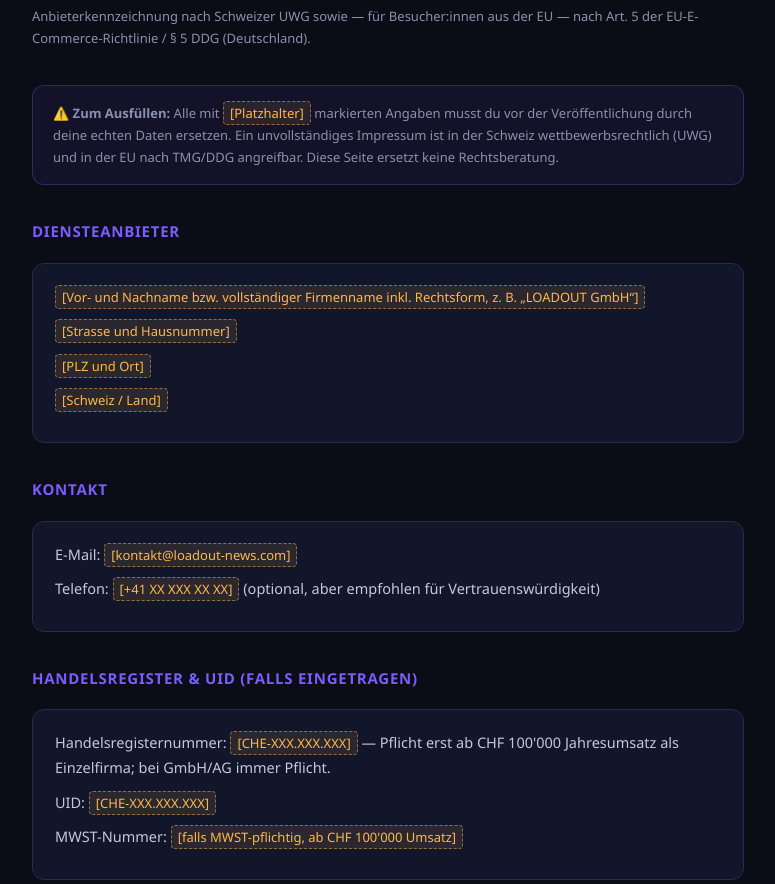
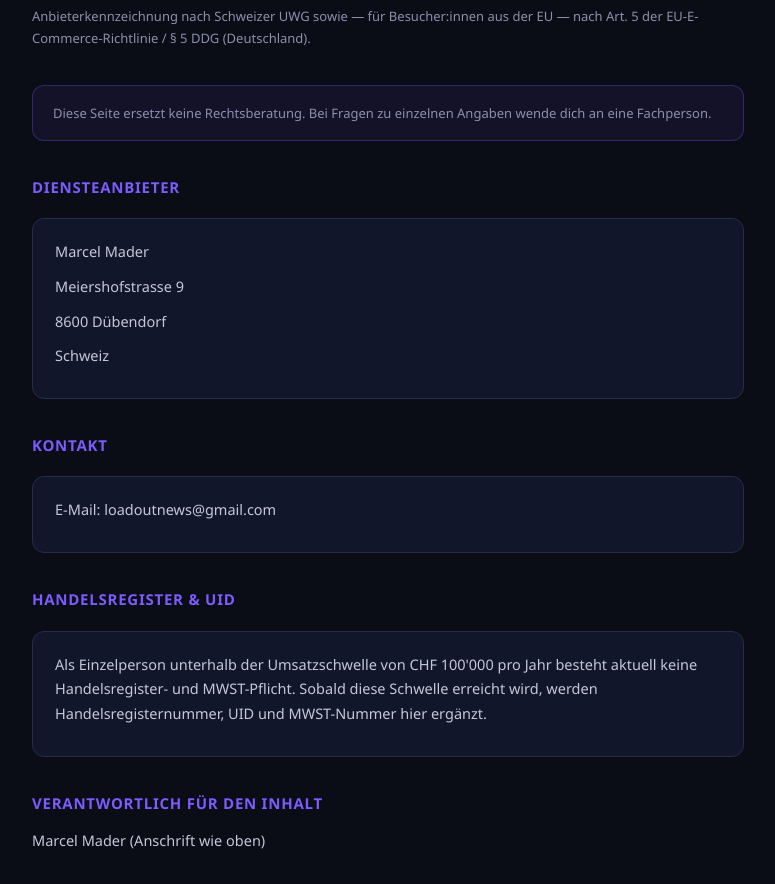
Before and after one commit to Loadoutnews/loadout-website, a plain HTML site: page impressum.html in a window 1280 px wide. Shown: the part 166-1050 px from the top of the page, without its empty margins (252-1027 px from the left). Drawn offline with Linux system fonts and the light colour scheme.

Commit message:
Update impressum.html

```diff
--- a/impressum.html
+++ b/impressum.html
@@ -64,35 +64,30 @@
   <p class="subtitle">Anbieterkennzeichnung nach Schweizer UWG sowie — für Besucher:innen aus der EU — nach Art. 5 der EU-E-Commerce-Richtlinie / § 5 DDG (Deutschland).</p>
 
   <div class="notice">
-    ⚠️ <b>Zum Ausfüllen:</b> Alle mit <span class="fill">[Platzhalter]</span> markierten Angaben musst du
-    vor der Veröffentlichung durch deine echten Daten ersetzen. Ein unvollständiges Impressum ist in
-    der Schweiz wettbewerbsrechtlich (UWG) und in der EU nach TMG/DDG angreifbar. Diese Seite ersetzt
-    keine Rechtsberatung.
+    Diese Seite ersetzt keine Rechtsberatung. Bei Fragen zu einzelnen Angaben wende dich an eine
+    Fachperson.
   </div>
 
   <h2>Diensteanbieter</h2>
   <div class="box">
-    <p><span class="fill">[Vor- und Nachname bzw. vollständiger Firmenname inkl. Rechtsform, z. B. „LOADOUT GmbH“]</span></p>
-    <p><span class="fill">[Strasse und Hausnummer]</span></p>
-    <p><span class="fill">[PLZ und Ort]</span></p>
-    <p><span class="fill">[Schweiz / Land]</span></p>
+    <p>Marcel Mader</p>
+    <p>Meiershofstrasse 9</p>
+    <p>8600 Dübendorf</p>
+    <p>Schweiz</p>
   </div>
 
   <h2>Kontakt</h2>
   <div class="box">
-    <p>E-Mail: <span class="fill">[kontakt@loadout-news.com]</span></p>
-    <p>Telefon: <span class="fill">[+41 XX XXX XX XX]</span> (optional, aber empfohlen für Vertrauenswürdigkeit)</p>
+    <p>E-Mail: loadoutnews@gmail.com</p>
   </div>
 
-  <h2>Handelsregister &amp; UID (falls eingetragen)</h2>
+  <h2>Handelsregister &amp; UID</h2>
   <div class="box">
-    <p>Handelsregisternummer: <span class="fill">[CHE-XXX.XXX.XXX]</span> — Pflicht erst ab CHF 100'000 Jahresumsatz als Einzelfirma; bei GmbH/AG immer Pflicht.</p>
-    <p>UID: <span class="fill">[CHE-XXX.XXX.XXX]</span></p>
-    <p>MWST-Nummer: <span class="fill">[falls MWST-pflichtig, ab CHF 100'000 Umsatz]</span></p>
+    <p>Als Einzelperson unterhalb der Umsatzschwelle von CHF 100'000 pro Jahr besteht aktuell keine Handelsregister- und MWST-Pflicht. Sobald diese Schwelle erreicht wird, werden Handelsregisternummer, UID und MWST-Nummer hier ergänzt.</p>
   </div>
 
   <h2>Verantwortlich für den Inhalt</h2>
-  <p><span class="fill">[Name der redaktionell verantwortlichen Person]</span> (Anschrift wie oben)</p>
+  <p>Marcel Mader (Anschrift wie oben)</p>
 
   <h2>EU-Besucher:innen — zusätzliche Angaben</h2>
   <p>
@@ -102,7 +97,7 @@
     stellt eine Plattform zur Online-Streitbeilegung (OS) bereit:
     <a href="https://ec.europa.eu/consumers/odr/" target="_blank" rel="noopener">ec.europa.eu/consumers/odr</a>.
     Wir sind zur Teilnahme an einem Streitbeilegungsverfahren vor einer Verbraucherschlichtungsstelle
-    <span class="fill">[nicht verpflichtet und nicht bereit / bereit — zutreffendes auswählen]</span>.
+    nicht verpflichtet und nicht bereit.
   </p>
 
   <h2>Haftungshinweis</h2>
```
